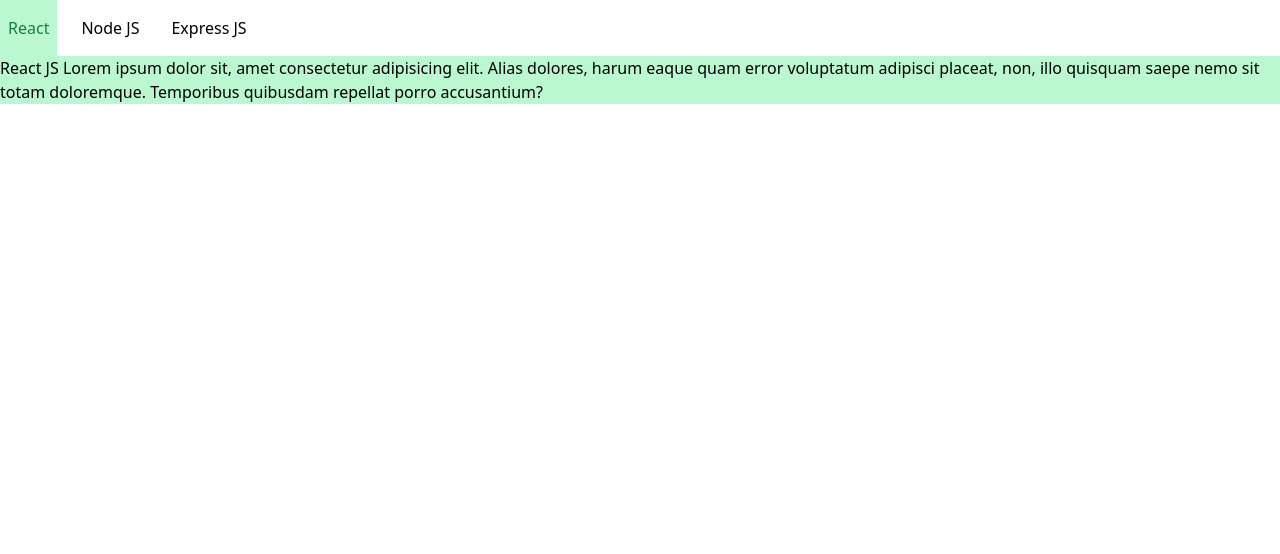
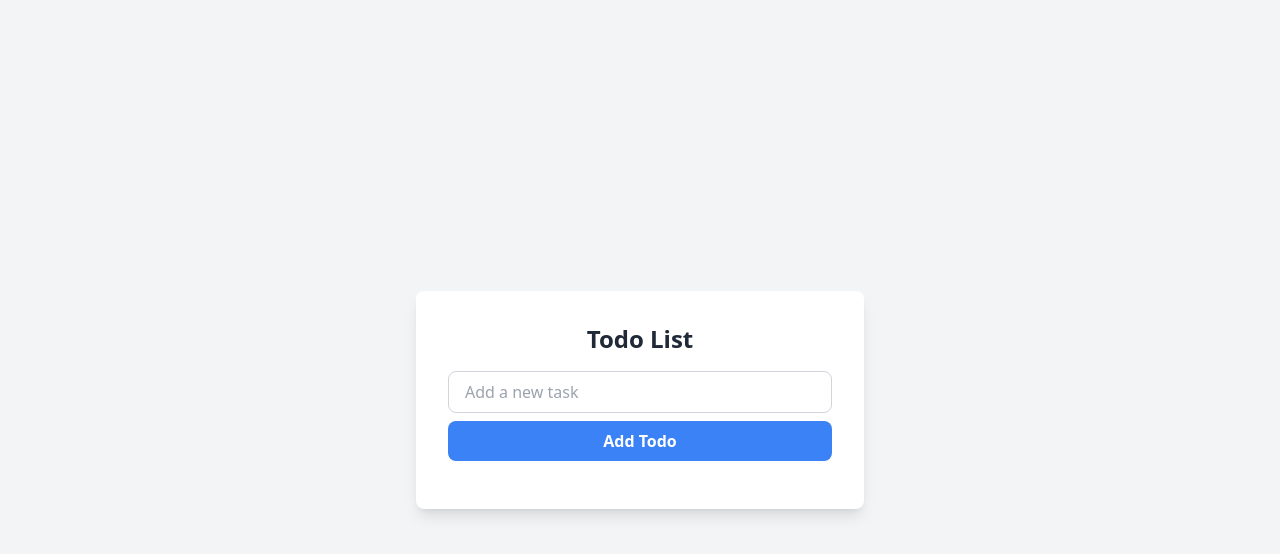
Before and after one commit to iamsayeeduddin/fsa-react-b10, a React (Vite) app: page / in a window 1280 px wide. Shown: the top 554 px of the page. Built offline with nearby package versions, Linux system fonts and the light colour scheme.

Commit message:
Input State & Todolist Task

```diff
--- a/src/App.jsx
+++ b/src/App.jsx
@@ -1,6 +1,8 @@
+/* eslint-disable no-unused-vars */
 import Counter from "./components/Counter";
 import Greeting from "./components/Greeting";
 import Tabs from "./components/Tabs";
+import TodoList from "./components/TodoList";
 
 function App() {
   let names = ["Sayeed", "Altaf", "John", "Vinod", "Imad"];
@@ -16,7 +18,8 @@
         ))}
         <Counter />
       </div> */}
-      <NewComp />
+      {/* <NewComp /> */}
+      <TodoList />
     </>
   );
 }
--- /dev/null
+++ b/src/components/TodoList.jsx
@@ -0,0 +1,86 @@
+import { useState } from "react";
+
+function TodoList() {
+  const [todoText, setTodoText] = useState("");
+  const [todos, setTodos] = useState([]);
+
+  const addTodo = () => {
+    if (todoText) {
+      const todoObj = {
+        id: (todos[todos.length - 1]?.id || 0) + 1,
+        task: todoText,
+        isCompleted: false,
+      };
+      let arr = [...todos];
+      arr.push(todoObj);
+      setTodos(arr);
+      setTodoText("");
+    }
+  };
+
+  const taskComplete = (id) => {
+    const arr = [...todos];
+    let idx = arr.findIndex((ele) => ele.id === id);
+    if (idx > -1) {
+      let obj = { ...arr[idx] };
+      obj.isCompleted = true;
+      arr[idx] = obj;
+      setTodos(arr);
+    }
+  };
+
+  const deleteTask = (id) => {
+    const arr = [...todos];
+    let idx = arr.findIndex((ele) => ele.id === id);
+    if (idx > -1) {
+      arr.splice(idx, 1);
+      setTodos(arr);
+    }
+  };
+
+  return (
+    <div className="bg-gray-100 flex items-center justify-center h-screen">
+      <div className="bg-white shadow-lg rounded-lg p-8 max-w-md w-full">
+        <h1 className="text-2xl font-bold mb-4 text-center text-gray-800">Todo List</h1>
+
+        <div className="mb-4">
+          <input
+            value={todoText}
+            type="text"
+            id="todo-input"
+            onChange={(e) => setTodoText(e.target.value)}
+            placeholder="Add a new task"
+            className="w-full px-4 py-2 border border-gray-300 rounded-lg focus:outline-none focus:ring-2 focus:ring-blue-500"
+          />
+          <button
+            id="add-btn"
+            onClick={addTodo}
+            className="w-full mt-2 bg-blue-500 hover:bg-blue-600 text-white font-bold py-2 px-4 rounded-lg focus:outline-none focus:ring-2 focus:ring-blue-500"
+          >
+            Add Todo
+          </button>
+        </div>
+
+        <ul id="todo-list" className="space-y-3">
+          {todos?.map((todo, idx) => (
+            <li key={idx} className="flex justify-between items-center p-4 bg-gray-100 rounded-lg">
+              <span className={`text-gray-700 ${todo?.isCompleted ? "line-through" : ""}`}>{todo.task}</span>
+              <div className="flex gap-4">
+                {!todo?.isCompleted && (
+                  <button onClick={() => taskComplete(todo.id)} className="text-green-500 hover:text-green-600 font-semibold">
+                    Completed
+                  </button>
+                )}
+                <button onClick={() => deleteTask(todo.id)} className="text-red-500 hover:text-red-600 font-semibold">
+                  Delete
+                </button>
+              </div>
+            </li>
+          ))}
+        </ul>
+      </div>
+    </div>
+  );
+}
+
+export default TodoList;
```
